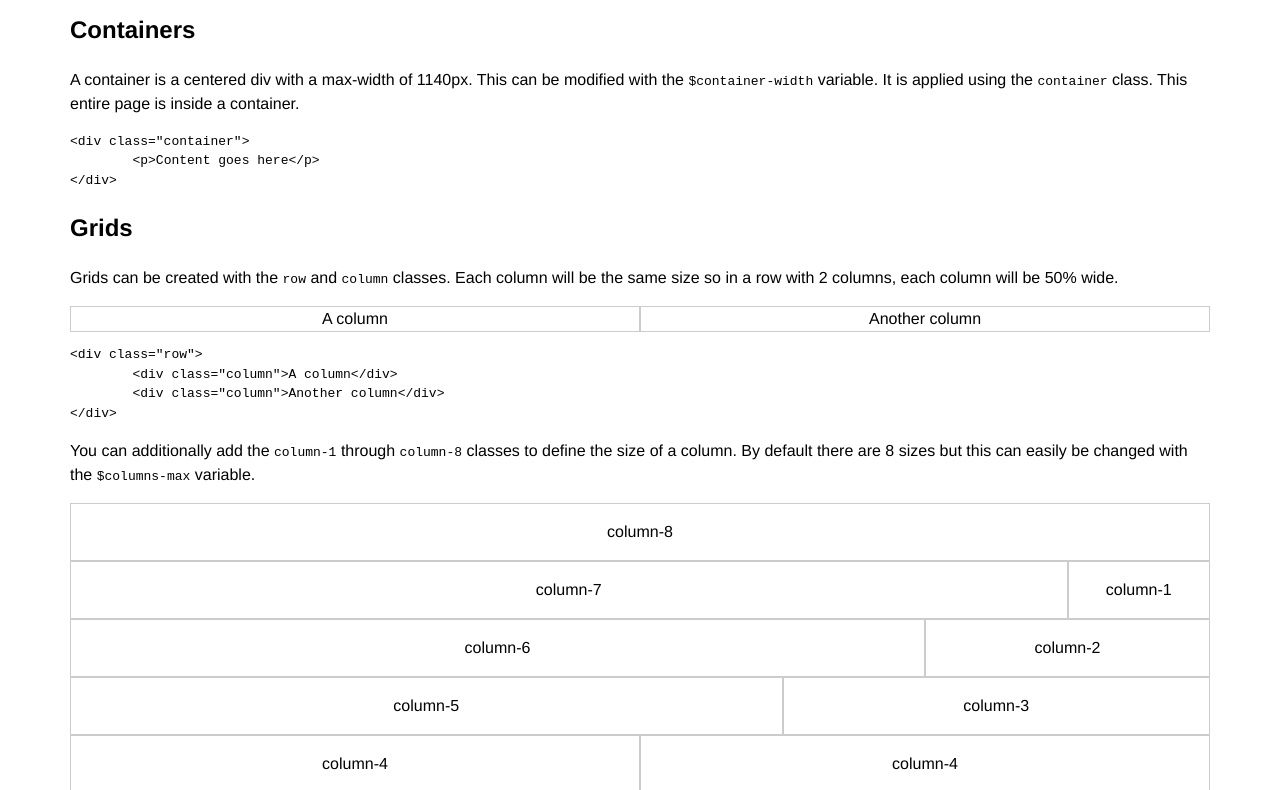
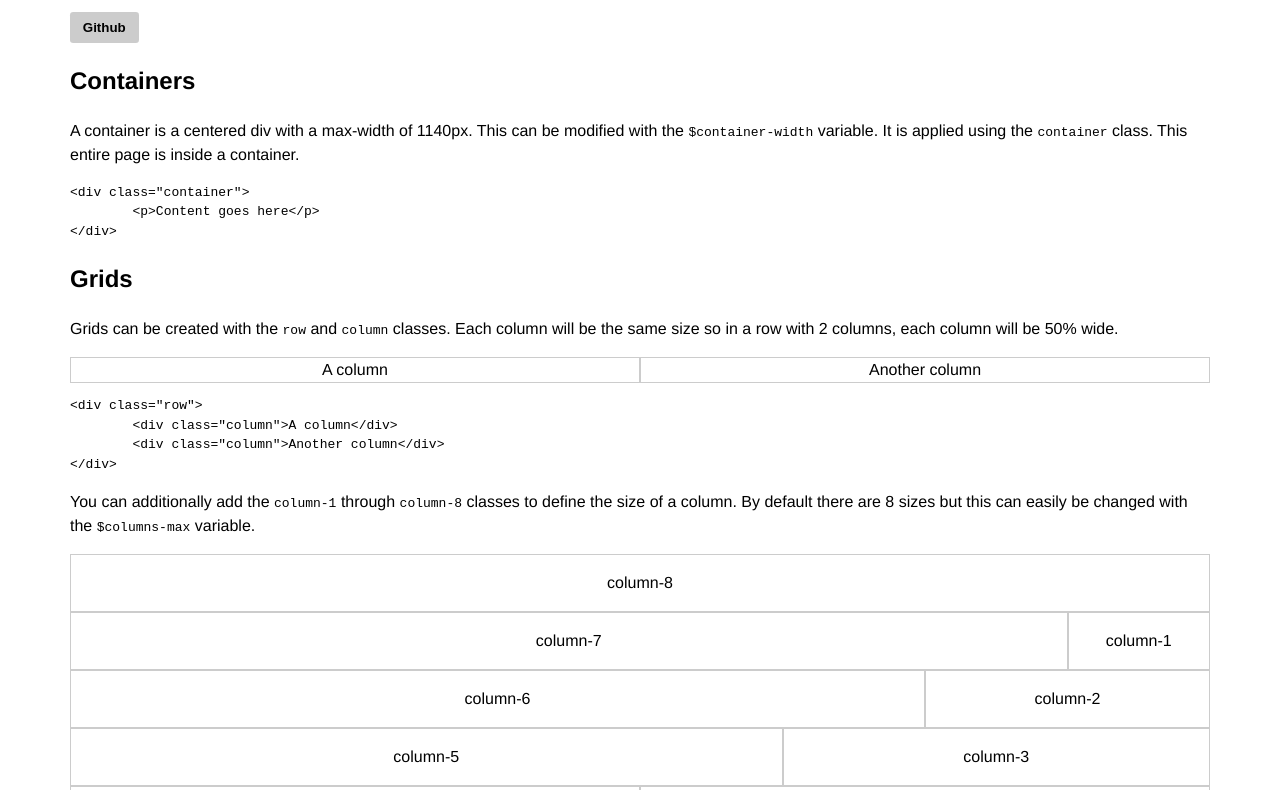
Before and after one commit to kaptajnen/justcss, a website: page index.html in a window 1280 px wide. Shown: the part 79-869 px from the top of the page. Drawn offline with Linux system fonts and the light colour scheme.

Commit message:
Added Github link to page

```diff
--- a/index.html
+++ b/index.html
@@ -14,6 +14,8 @@
 	<body>
 		<div class="container">
 			<h1>JustCSS</h1>
+
+			<a href="https://github.com/kaptajnen/justcss"><button>Github</button></a>
 
 			<h2>Containers</h2>
 			<p>A container is a centered div with a max-width of 1140px. This can be modified with the <code>$container-width</code> variable. It is applied using the <code>container</code> class. This entire page is inside a container.</p>
```
